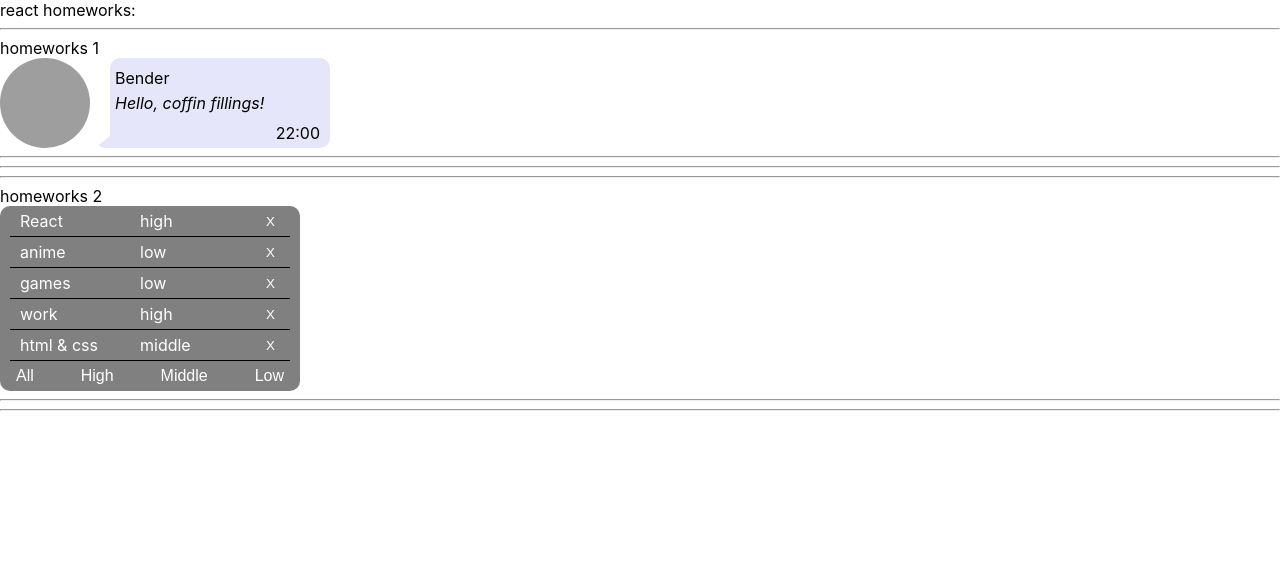
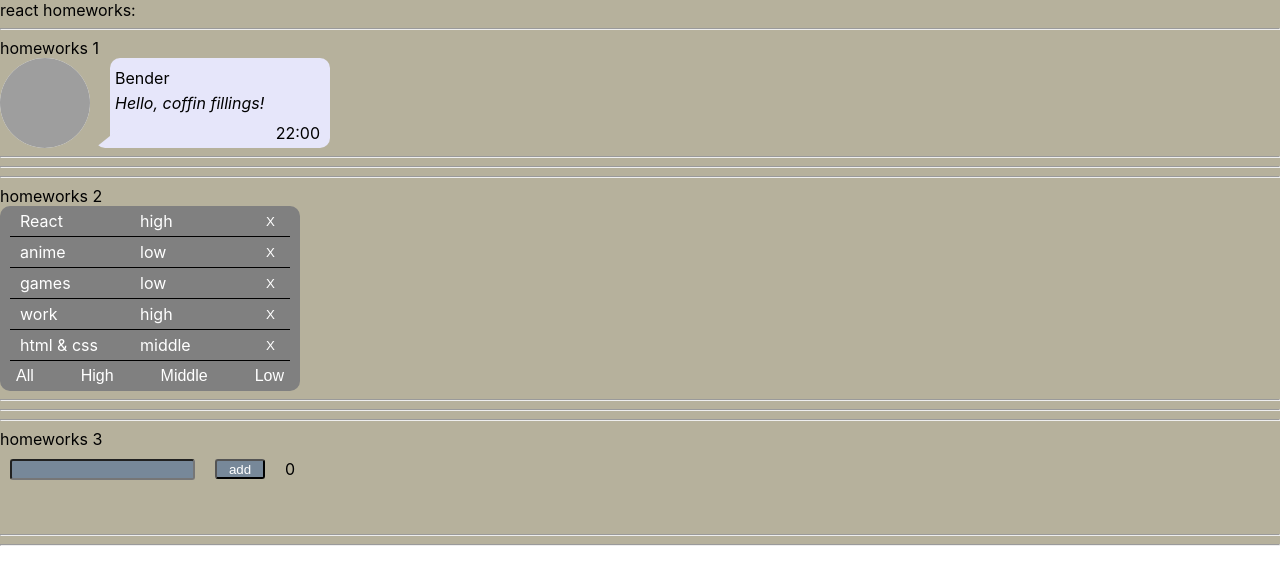
Before and after one commit to Toyfon/HomeWork, a React (Create React App) app: page / in a window 1280 px wide. Shown: the top 584 px of the page. Built offline with nearby package versions, Linux system fonts and the light colour scheme; grey boxes are pictures that could not be loaded.

Commit message:
homeWork 1,2,3

```diff
--- a/package.json
+++ b/package.json
@@ -11,13 +11,14 @@
     "@types/node": "^12.0.0",
     "@types/react": "^17.0.0",
     "@types/react-dom": "^17.0.0",
+    "@types/uuid": "^8.3.1",
     "react": "^17.0.2",
     "react-dom": "^17.0.2",
     "react-scripts": "4.0.3",
     "typescript": "^4.1.2",
+    "uuid": "^8.3.2",
     "web-vitals": "^1.0.1"
   },
-
   "scripts": {
     "start": "react-scripts start",
     "build": "react-scripts build",
--- a/src/p1-main/m1-ui/u1-app/App.module.css
+++ b/src/p1-main/m1-ui/u1-app/App.module.css
@@ -1,3 +1,3 @@
 .App {
-
+background: rgba(146,139,108,0.67);
 }
--- a/src/p1-main/m1-ui/u1-app/App.tsx
+++ b/src/p1-main/m1-ui/u1-app/App.tsx
@@ -2,6 +2,7 @@ import React from 'react'
 import s from './App.module.css'
 import HW1 from '../../../p2-homeworks/h1/HW1'
 import HW2 from "../../../p2-homeworks/h2/HW2";
+import HW3 from "../../../p2-homeworks/h3/HW3";
 
 
 
@@ -14,7 +15,7 @@ function App() {
             <div>react homeworks:</div>
             <HW1/>
             <HW2/>
-            {/*<HW3/>*/}
+            <HW3/>
             {/*<HW4/>*/}
             {/*<HW5/>*/}
 
--- a/src/p2-homeworks/h3/Greeting.module.css
+++ b/src/p2-homeworks/h3/Greeting.module.css
@@ -1,7 +1,63 @@
-.someClass {
+.wrapper {
+    display: flex;
+    align-items: flex-start;
+}
+
+.error {
+    color: red;
+    height: 20px;
+    margin-left: 10px;
+    font-style: italic;
+}
+
+.errorDanger {
+    margin: 10px;
+    background: lightslategrey;
+
+    border-radius: 3px;
+    outline: none;
+}
+
+
+.btn {
+    margin: 10px;
+    width: 50px;
+    height: 20px;
+
+    background: lightslategrey;
+    color: white;
+    outline: none;
+    cursor: pointer;
+    border-radius: 3px;
+}
+
+
+.btn:active {
+    background: cadetblue;
+}
+
+.count {
+    margin: 10px;
+}
+
+.input {
+    margin: 10px;
+    background:lightslategrey;
+    color: white;
+    border-radius: 3px;
+}
+
+.input:focus {
+    outline: none;
 
 }
 
-.error {
-    border: 1px solid red;
+.count {
+    margin: 10px;
 }
+
+.list ul {
+    color: lightslategrey ;
+    list-style-type: none;
+    font-style: italic;
+}
--- a/src/p2-homeworks/h3/Greeting.tsx
+++ b/src/p2-homeworks/h3/Greeting.tsx
@@ -1,27 +1,48 @@
-import React from 'react'
+import React, {ChangeEvent, KeyboardEvent} from 'react'
 import s from './Greeting.module.css'
+import {UserType} from "./HW3";
 
 type GreetingPropsType = {
-    name: any // need to fix any
-    setNameCallback: any // need to fix any
-    addUser: any // need to fix any
-    error: any // need to fix any
-    totalUsers: any // need to fix any
+    users: Array<UserType>
+    name: string
+
+    setNameCallback: (e: ChangeEvent<HTMLInputElement>) => void
+    addUser: () => void
+    error: string
+    totalUsers: number
+    pressingTheEnter: (e: KeyboardEvent<HTMLInputElement>) => void
 }
 
 // презентационная компонента (для верстальщика)
 const Greeting: React.FC<GreetingPropsType> = (
-    {name, setNameCallback, addUser, error, totalUsers} // деструктуризация пропсов
+    {name, setNameCallback, addUser, pressingTheEnter, error, totalUsers, users} // деструктуризация пропсов
 ) => {
-    const inputClass = s.error // need to fix with (?:)
+    const inputClass = error ? s.errorDanger : s.input
+
+    const userElement = users.map(u => <li key={u._id}>{u.name}</li>)
+
 
     return (
-        <div>
-            <input value={name} onChange={setNameCallback} className={inputClass}/>
-            <span>{error}</span>
-            <button onClick={addUser}>add</button>
-            <span>{totalUsers}</span>
+        <div className={s.wrapper}>
+            <div>
+                <input value={name}
+                       onChange={setNameCallback}
+                       className={inputClass}
+                       onKeyPress={pressingTheEnter}
+                       onBlur={setNameCallback}/>
+
+                <div className={s.error}>{error}</div>
+                <div className={s.list}>
+                    <ul>
+                        {userElement}
+                    </ul>
+                </div>
+            </div>
+            <button onClick={addUser} className={s.btn}>add</button>
+            <div className={s.count}>{totalUsers}</div>
+
         </div>
+
     )
 }
 
--- a/src/p2-homeworks/h3/GreetingContainer.tsx
+++ b/src/p2-homeworks/h3/GreetingContainer.tsx
@@ -1,36 +1,57 @@
-import React, {useState} from 'react'
+import React, {ChangeEvent, KeyboardEvent, useState} from 'react'
 import Greeting from './Greeting'
+import {UserType} from "./HW3";
 
 type GreetingContainerPropsType = {
-    users: any // need to fix any
-    addUserCallback: any // need to fix any
+    users: Array<UserType> // need to fix any
+    addUserCallback: (name: string) => void // need to fix any
 }
 
-// более простой и понятный для новичков
-// function GreetingContainer(props: GreetingPropsType) {
+const GreetingContainer: React.FC<GreetingContainerPropsType> = ({users, addUserCallback}) => {
+    const [name, setName] = useState<string>('')
+    const [error, setError] = useState<string>('')
 
-// более современный и удобный для про :)
-// уровень локальной логики
-const GreetingContainer: React.FC<GreetingContainerPropsType> = ({users, addUserCallback}) => { // деструктуризация пропсов
-    const [name, setName] = useState<any>('') // need to fix any
-    const [error, setError] = useState<any>('') // need to fix any
+    const setNameCallback = (e: ChangeEvent<HTMLInputElement>) => {
+        let trimName = e.currentTarget.value.trim()
 
-    const setNameCallback = (e: any) => { // need to fix any
-        setName('') // need to fix
-    }
-    const addUser = () => {
-        alert(`Hello  !`) // need to fix
+        if (trimName) {
+            setName(trimName)
+            error && setError('')
+        } else {
+            name && setName('')
+            setError('name is required')
+        }
     }
 
-    const totalUsers = 0 // need to fix
+
+    const addUser = () => {
+        addUserCallback(name)
+        if (name) {
+            alert(`Hello ${name} !`)
+            setName('')
+        }
+    }
+
+
+    const pressingTheEnter = (e: KeyboardEvent<HTMLInputElement>) => {
+        if (e.key === 'Enter' && name) {
+            addUser()
+        }
+    }
+
+
+
+    const totalUsers = users.length
 
     return (
         <Greeting
+            users={users}
             name={name}
             setNameCallback={setNameCallback}
             addUser={addUser}
             error={error}
             totalUsers={totalUsers}
+            pressingTheEnter={pressingTheEnter}
         />
     )
 }
--- a/src/p2-homeworks/h3/HW3.tsx
+++ b/src/p2-homeworks/h3/HW3.tsx
@@ -1,26 +1,32 @@
 import React, {useState} from 'react'
 import GreetingContainer from './GreetingContainer'
+import {v1} from "uuid";
 
 // types
 export type UserType = {
-    _id: any // need to fix any
-    name: any // need to fix any
+    _id: string
+    name: string
 }
 
 // уровень работы с глобальными данными
 function HW3() {
-    const [users, setUsers] = useState<any>([]) // need to fix any
+    const [users, setUsers] = useState<Array<UserType>>([])
 
-    const addUserCallback = (name: any) => { // need to fix any
-        setUsers([]) // need to fix
+    const addUserCallback = (name: string) => {
+        debugger
+        const newUser: UserType = {
+            _id: v1(),
+            name,
+        }
+        if (newUser.name !== '') {
+            let newUsers = [newUser, ...users]
+            setUsers(newUsers)
+        }
     }
-
     return (
         <div>
             <hr/>
             homeworks 3
-
-            {/*should work (должно работать)*/}
             <GreetingContainer users={users} addUserCallback={addUserCallback}/>
 
             <hr/>
```
Also changed, not shown: 8 other files (tests, documents, lock files or other folders).
